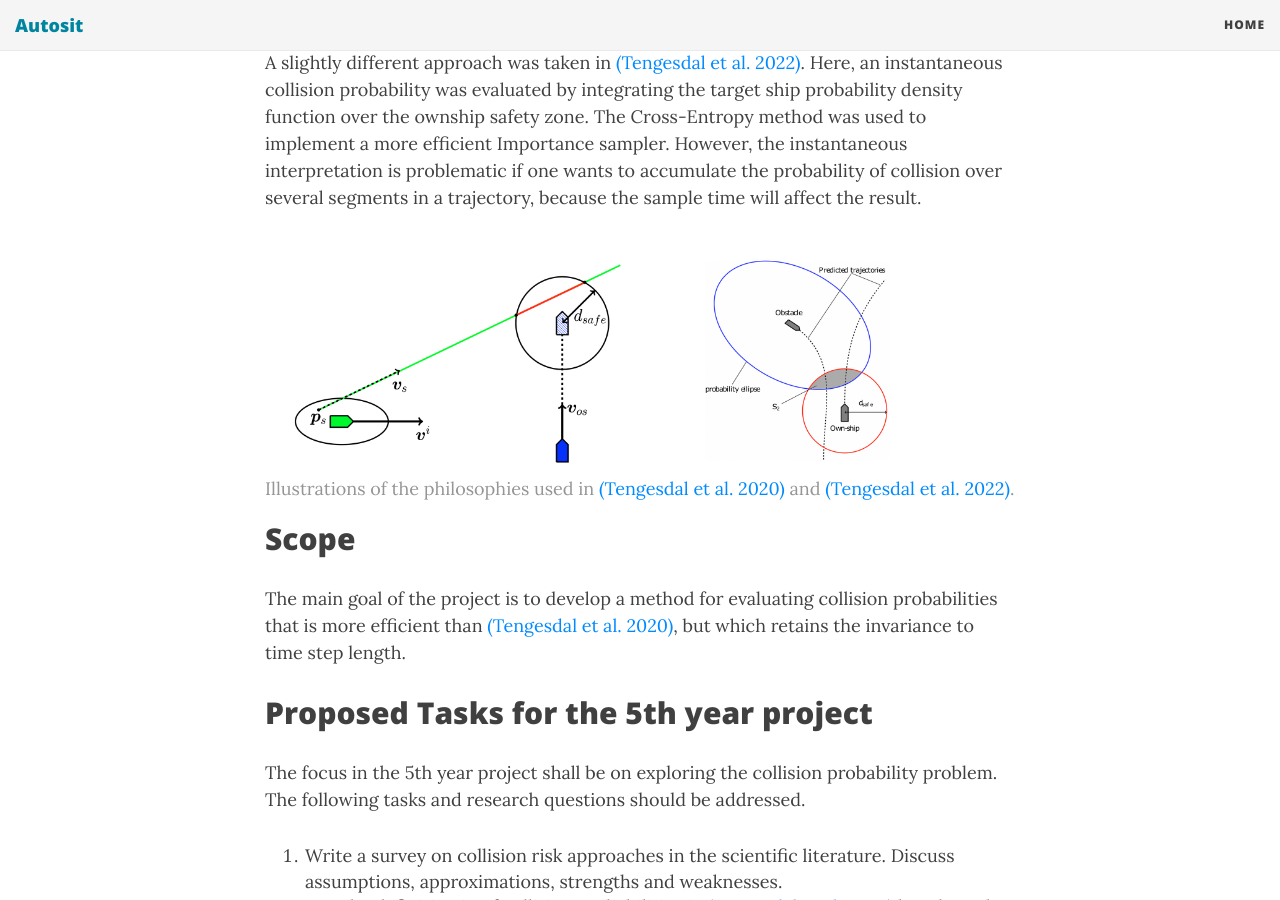
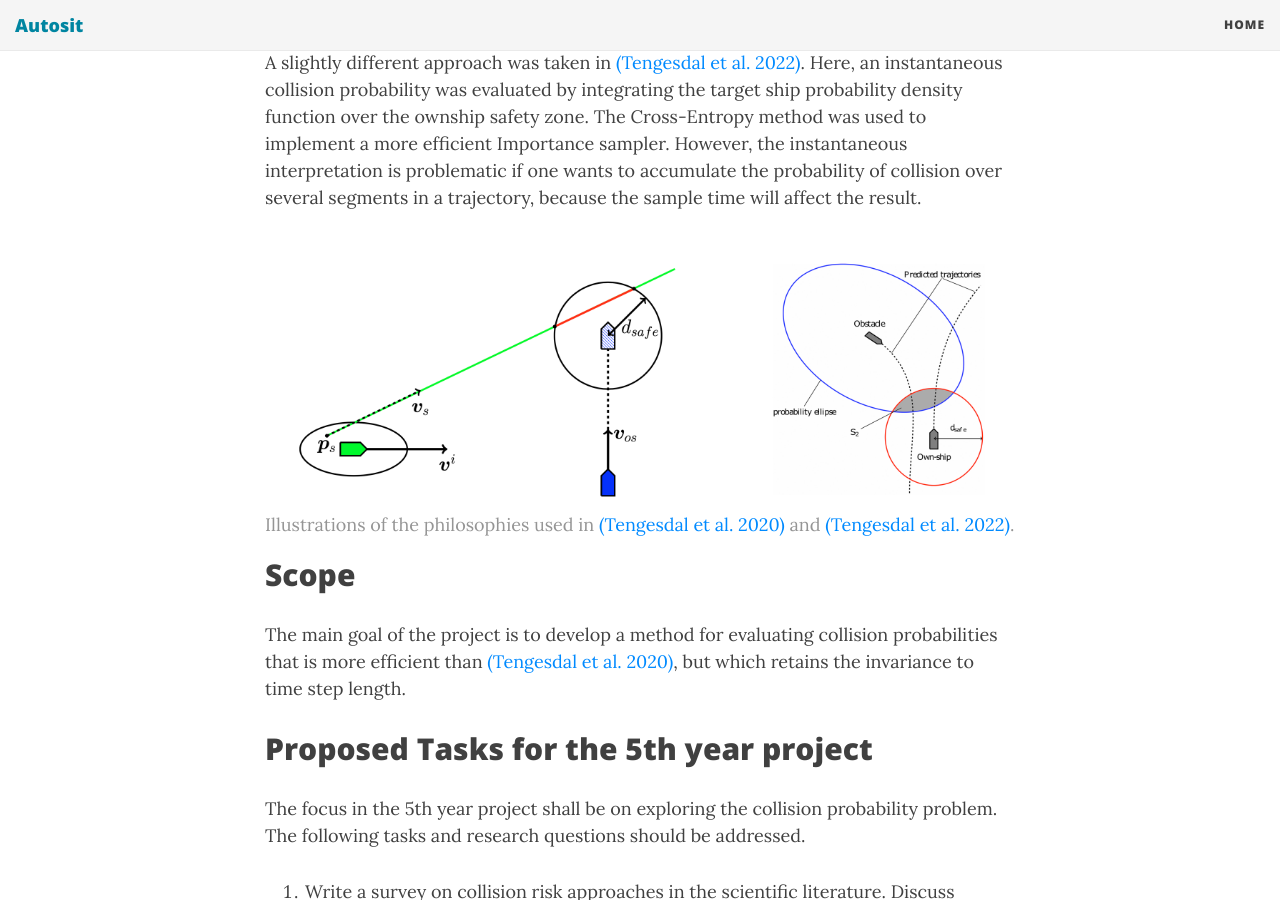
Before and after one commit to autosit/autosit.github.io, a Jekyll site: the page built from _posts/2019-04-25-colav-probabilities.md, in a window 1280 px wide and 900 px high, scrolled down 639 px. Built offline with Jekyll 4.4.1, drawn with Linux system fonts in a browser that asks for light colours; nearby versions of some CDN libraries.

Commit message:
figure in colav prob

```diff
--- a/_posts/2019-04-25-colav-probabilities.md
+++ b/_posts/2019-04-25-colav-probabilities.md
@@ -10,7 +10,7 @@ In [(Tengesdal et al. 2020)] such probabilities were evaluated based on the assu
 
 A slightly different approach was taken in [(Tengesdal et al. 2022)]. Here, an instantaneous collision probability was evaluated by integrating the target ship probability density function over the ownship safety zone. The Cross-Entropy method was used to implement a more efficient Importance sampler. However, the instantaneous interpretation is problematic if one wants to accumulate the probability of collision over several segments in a trajectory, because the sample time will affect the result.
 
-|<img src="{{site.url}}/assets/colavprobs.png" width="650" > |
+|<img src="{{site.url}}/assets/colavprobs.png" width="750" > |
 | <span style="color:#959595">Illustrations of the philosophies used in  [(Tengesdal et al. 2020)] and [(Tengesdal et al. 2022)]. </span> |
 
 ## Scope
```
